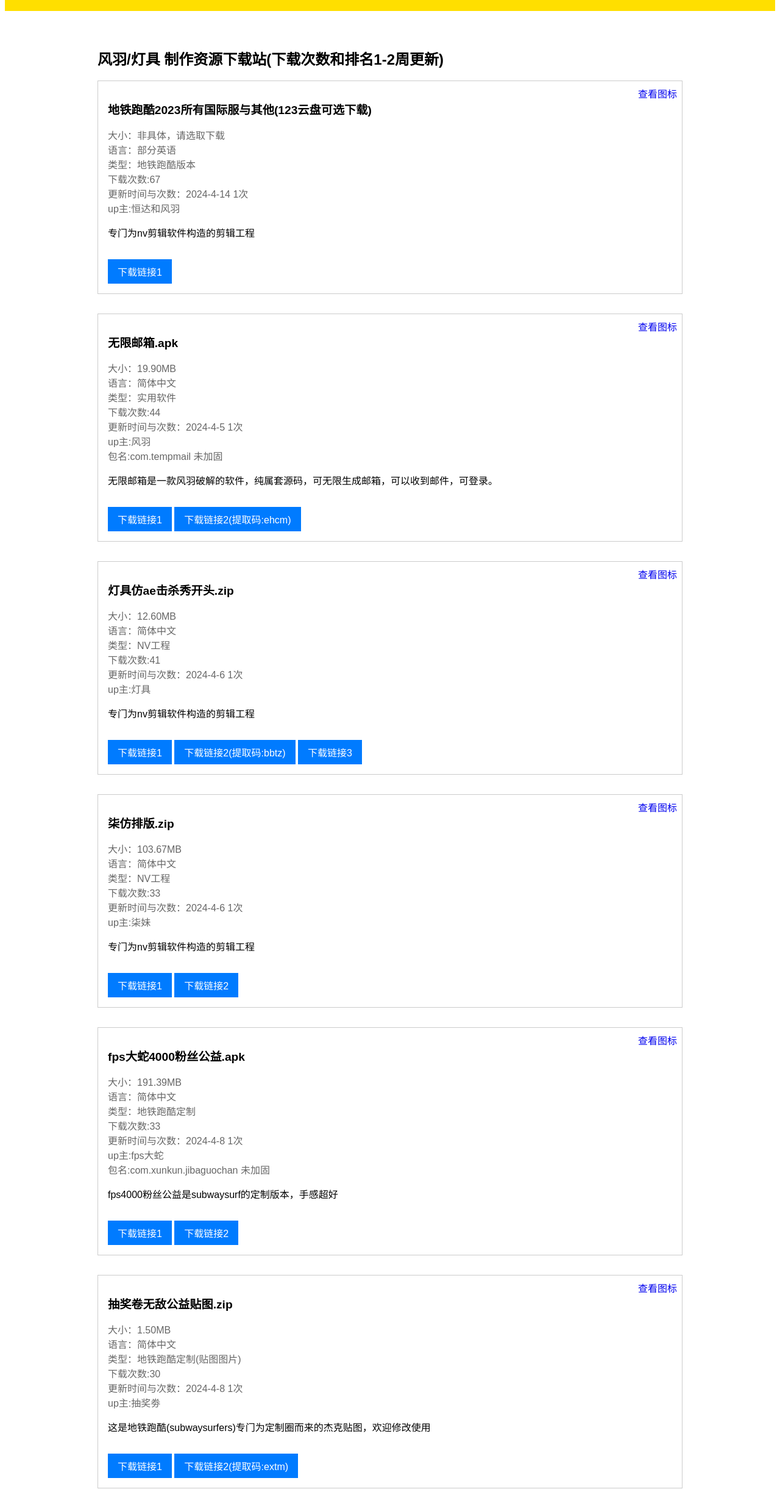
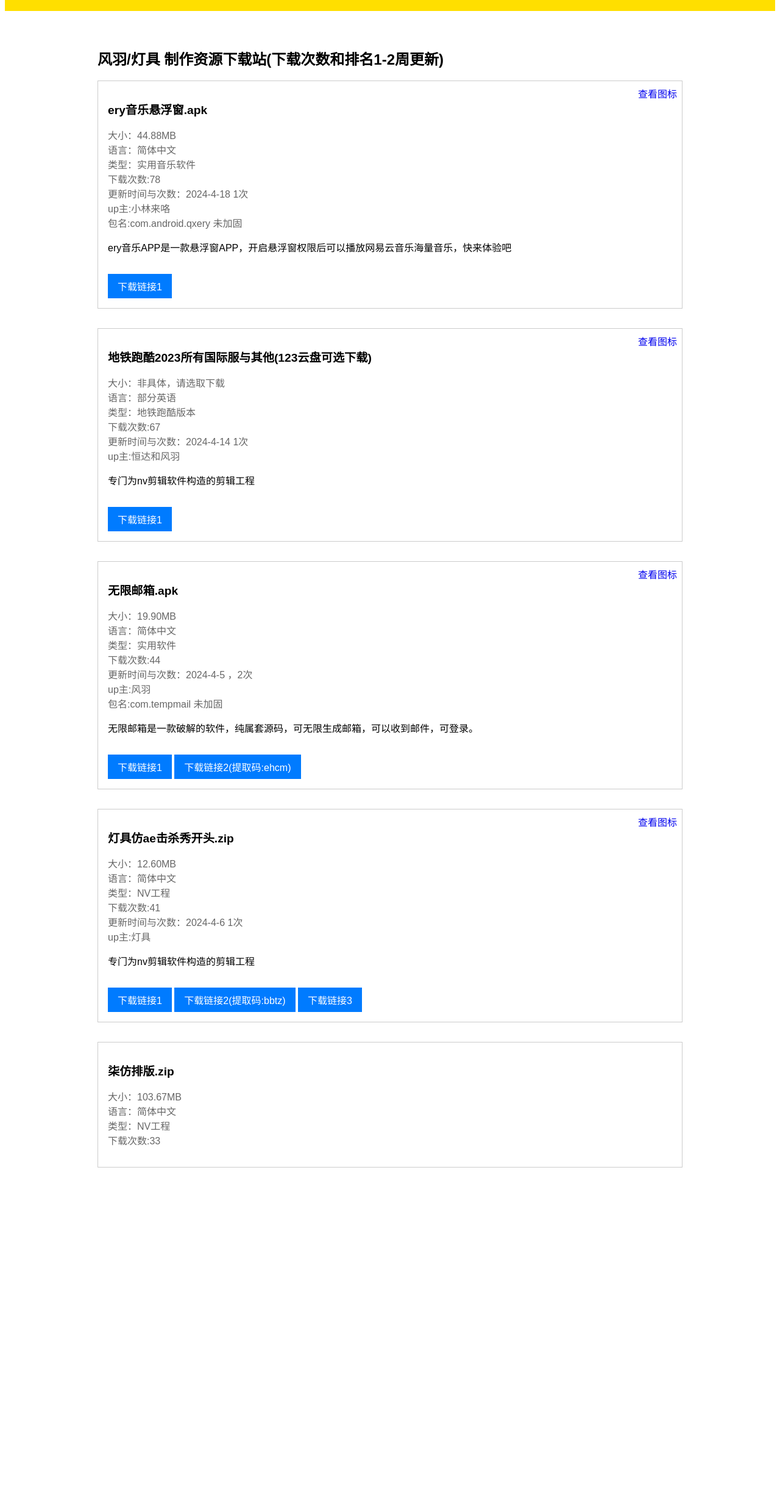
Before and after one commit to fengyu114514fengyu/fengyu114514fengyu.github.io, a plain HTML site: page index.html in a window 1280 px wide. Shown: the part 359-2800 px from the top of the page at 61% size. After the commit the page ends 2333 px from the top, so only its background shows below. Drawn offline with Linux system fonts and the light colour scheme; a script that the page names is missing.

Commit message:
Update index.html

```diff
--- a/index.html
+++ b/index.html
@@ -70,10 +70,19 @@
   <div id="v2" class="announcement">
    <p id="v3">【重要公告】大家好，欢迎来到灯风云下载站(设计:灯具;制作:风羽)此网站可以下载你需要的软件或其他文件。举报/反馈邮箱 dj090915@qq.com <br id="v33">如果想上传资源的把你的想上传的文件发送到<br id="v34">灯风云交流群953519462QQ。记得告诉我们你上传文件的类型，软件名称信息，方便审核员整理<br id="v35">我们承诺审核时间大概在7个工作日内，再复查1个工作日内，您的文件就会被上传到本站会提醒你们<br id="v36">色情，低估，黑暗因素恐怖过多(风羽很好一般都会通过)等审核不通过<br id="v37">欢迎使用灯风云资源站</p>
    <h3>建议邮箱:3055178502@qq.com</h3>
-   <h1 id="v38">资源排名由上到下<br>目前资源数:9</h1>
+   <h1 id="v38">资源排名由上到下<br>目前资源数:11</h1>
   </div>
   <div id="v4" class="container">
    <h2 id="v8">风羽/灯具 制作资源下载站(下载次数和排名1-2周更新)</h2>
+   <!-- ery音乐.apk -->
+   <div id="v9" class="download-item">
+    <h2 id="v10" class="download-title">ery音乐悬浮窗.apk</h2>
+    <p id="v12" class="download-description">大小：44.88MB<br id="v27">语言：简体中文<br id="v28">类型：实用音乐软件<br id="v39">下载次数:78<br id="v40">更新时间与次数：2024-4-18 1次<br id="v41">up主:小林来咯<br id="v42">包名:com.android.qxery 未加固</p>
+    <p id="v15">ery音乐APP是一款悬浮窗APP，开启悬浮窗权限后可以播放网易云音乐海量音乐，快来体验吧 </p>
+    <a id="v16" href="https://www.123pan.com/s/dr77jv-02Mud.html" class="download-link">下载链接1</a>
+    <!-- 图标链接 -->
+    <a id="v29" href="https://pic.imgdb.cn/item/6620b04b0ea9cb1403e01c61.jpg" class="icon-link" target="_blank">查看图标</a>
+   </div>
    <!-- 地铁跑酷2023所有国际服与其他(123云盘选下载) -->
    <div id="v18" class="download-item">
     <h2 id="v19" class="download-title">地铁跑酷2023所有国际服与其他(123云盘可选下载)</h2>
@@ -86,8 +95,8 @@
    <!-- 无限邮箱软件.apk -->
    <div id="v9" class="download-item">
     <h2 id="v10" class="download-title">无限邮箱.apk</h2>
-    <p id="v12" class="download-description">大小：19.90MB<br id="v27">语言：简体中文<br id="v28">类型：实用软件<br id="v39">下载次数:44<br id="v40">更新时间与次数：2024-4-5 1次<br id="v41">up主:风羽<br id="v42">包名:com.tempmail 未加固</p>
-    <p id="v15">无限邮箱是一款风羽破解的软件，纯属套源码，可无限生成邮箱，可以收到邮件，可登录。</p>
+    <p id="v12" class="download-description">大小：19.90MB<br id="v27">语言：简体中文<br id="v28">类型：实用软件<br id="v39">下载次数:44<br id="v40">更新时间与次数：2024-4-5 ，2次<br id="v41">up主:风羽<br id="v42">包名:com.tempmail 未加固</p>
+    <p id="v15">无限邮箱是一款破解的软件，纯属套源码，可无限生成邮箱，可以收到邮件，可登录。</p>
     <a id="v16" href="https://www.123pan.com/s/dr77jv-4BMud.html" class="download-link">下载链接1</a>
     <a id="v17" href="https://wwb.lanzouo.com/b00rmw5wch" class="download-link">下载链接2(提取码:ehcm)</a>
     <!-- 图标链接 -->
@@ -107,66 +116,4 @@
    <!-- 柒仿排版.zip -->
    <div id="v46" class="download-item">
     <h2 id="v47" class="download-title">柒仿排版.zip</h2>
-    <p id="v48" class="download-description">大小：103.67MB<br id="v49">语言：简体中文<br id="v50">类型：NV工程<br id="v51">下载次数:33<br id="v52">更新时间与次数：2024-4-6 1次<br id="v53">up主:柒妹</p>
-    <p id="v54">专门为nv剪辑软件构造的剪辑工程</p>
-    <a id="v55" href="https://www.123pan.com/s/dr77jv-UBMud.html" class="download-link">下载链接1</a>
-    <a id="v56" href="https://share.weiyun.com/y18RFwGm" class="download-link">下载链接2</a>
-    <!-- 图标链接 -->
-    <a id="v57" href="https://pic.imgdb.cn/item/6611384b68eb9357132c1968.jpg" class="icon-link" target="_blank">查看图标</a>
-   </div>
-   <!-- fps大蛇4000公益.apk -->
-   <div id="v9" class="download-item">
-    <h2 id="v10" class="download-title">fps大蛇4000粉丝公益.apk</h2>
-    <p id="v12" class="download-description">大小：191.39MB<br id="v27">语言：简体中文<br id="v28">类型：地铁跑酷定制<br id="v58">下载次数:33<br id="v59">更新时间与次数：2024-4-8 1次<br id="v60">up主:fps大蛇<br id="v61">包名:com.xunkun.jibaguochan 未加固</p>
-    <p id="v15">fps4000粉丝公益是subwaysurf的定制版本，手感超好</p>
-    <a id="v16" href="https://www.123pan.com/s/dr77jv-WIMud.html" class="download-link">下载链接1</a>
-    <a id="v17" href="https://share.weiyun.com/W21j5LLz" class="download-link">下载链接2</a>
-    <!-- 图标链接 -->
-    <a id="v29" href="https://pic.imgdb.cn/item/6614113468eb93571393eef0.jpg" class="icon-link" target="_blank">查看图标</a>
-   </div>
-   <!-- 抽奖劵公益贴图zip -->
-   <div id="v9" class="download-item">
-    <h2 id="v10" class="download-title">抽奖卷无敌公益贴图.zip</h2>
-    <p id="v12" class="download-description">大小：1.50MB<br id="v27">语言：简体中文<br id="v28">类型：地铁跑酷定制(贴图图片)<br id="v62">下载次数:30<br id="v63">更新时间与次数：2024-4-8 1次<br id="v64">up主:抽奖劵</p>
-    <p id="v15">这是地铁跑酷(subwaysurfers)专门为定制圈而来的杰克贴图，欢迎修改使用</p>
-    <a id="v16" href="https://www.123pan.com/s/dr77jv-AMMud.html" class="download-link">下载链接1</a>
-    <a id="v17" href="https://wwb.lanzouo.com/b00rmwfgba" class="download-link">下载链接2(提取码:extm)</a>
-    <!-- 图标链接 -->
-    <a id="v29" href="https://pic.imgdb.cn/item/66140e3768eb935713904818.jpg" class="icon-link" target="_blank">查看图标</a>
-   </div>
-   <!-- Chiba免费湍流11个.zip -->
-   <div id="v9" class="download-item">
-    <h2 id="v10" class="download-title">Chiba免费湍流11个.zip</h2>
-    <p id="v12" class="download-description">大小：1.47MB<br id="v27">语言：简体中文<br id="v28">类型：nv工程<br id="v65">下载次数:29<br id="v66">更新时间与次数：2024-4-13 1次<br id="v67">up主:灯具</p>
-    <p id="v15">Chiba免费湍流11个是由Chiba制作的，是nv剪辑软件的湍流特效模板模板</p>
-    <a id="v16" href="https://share.weiyun.com/myDDRpZ0" class="download-link">下载链接1</a>
-    <!-- 图标链接 -->
-    <a id="v29" href="https://pic.imgdb.cn/item/6614113468eb93571393eef0.jpg" class="icon-link" target="_blank">查看图标</a>
-   </div>
-   <!-- 剪映破解版.apk -->
-   <div id="v9" class="download-item">
-    <h2 id="v10" class="download-title">剪映破解版.apk</h2>
-    <p id="v12" class="download-description">大小：143.43MB<br id="v27">语言：简体中文<br id="v28">类型：实用软件<br id="v39">下载次数:25<br id="v40">更新时间与次数：2024-4-14 1次<br id="v41">up主:风羽<br id="v42">包名:com.未知 未加固</p>
-    <p id="v15">剪映破解版是由风羽破解的软件，适用剪辑视频，模板暂时不可用，欢迎下载</p>
-    <a id="v16" href="https://www.123pan.com/s/dr77jv-OGMud.html" class="download-link">下载链接1(提取码:Jt6E)</a>
-    <!-- 图标链接 -->
-    <a id="v29" href="https://pic.imgdb.cn/item/6614113468eb93571393eef0.jpg" class="icon-link" target="_blank">查看图标</a>
-   </div>
-   <!-- 3月9日灯具预设及调色福利包.zip -->
-   <div id="v18" class="download-item">
-    <h2 id="v19" class="download-title">3月9日灯具预设及调色福利包.zip</h2>
-    <p id="v21" class="download-description">大小：21.96MB<br id="v30">语言：简体中文<br id="v31">类型：NV工程<br id="v43">下载次数:25<br id="v44">更新时间与次数：2024-4-6 1次<br id="v45">up主:灯具</p>
-    <p id="v24">专门为nv剪辑软件构造的剪辑工程</p>
-    <a id="v25" href="https://www.123pan.com/s/dr77jv-rGMud.html" class="download-link">下载链接1</a>
-    <a id="v26" href="https://share.weiyun.com/wRAAsFxW" class="download-link">下载链接2</a>
-    <a id="v26" href="https://wwb.lanzouo.com/b00rmxcbhe" class="download-link">下载链接3(提取码hs4s)</a>
-    <!-- 图标链接 --> _
-    <a id="v32" href="https://pic.imgdb.cn/item/6611098e68eb935713daa8f4.jpg" class="icon-link" target="_blank">查看图标</a>
-   </div>
-  </div>
-  <footer id="v68">
-   <p id="v69">© 2024 灯风云资源下载站. 保留所有权利。</p>
-   <p id="v70">联系邮箱: dj090915@qq.com | 站长QQ: 3055178502</p>
-  </footer>
- </body>
-</html>
+    <p id="v48" class="download-description">大小：103.67MB<br id="v49">语言：简体中文<br id="v50">类型：NV工程<br id="v51">下载次数:33<br
```
